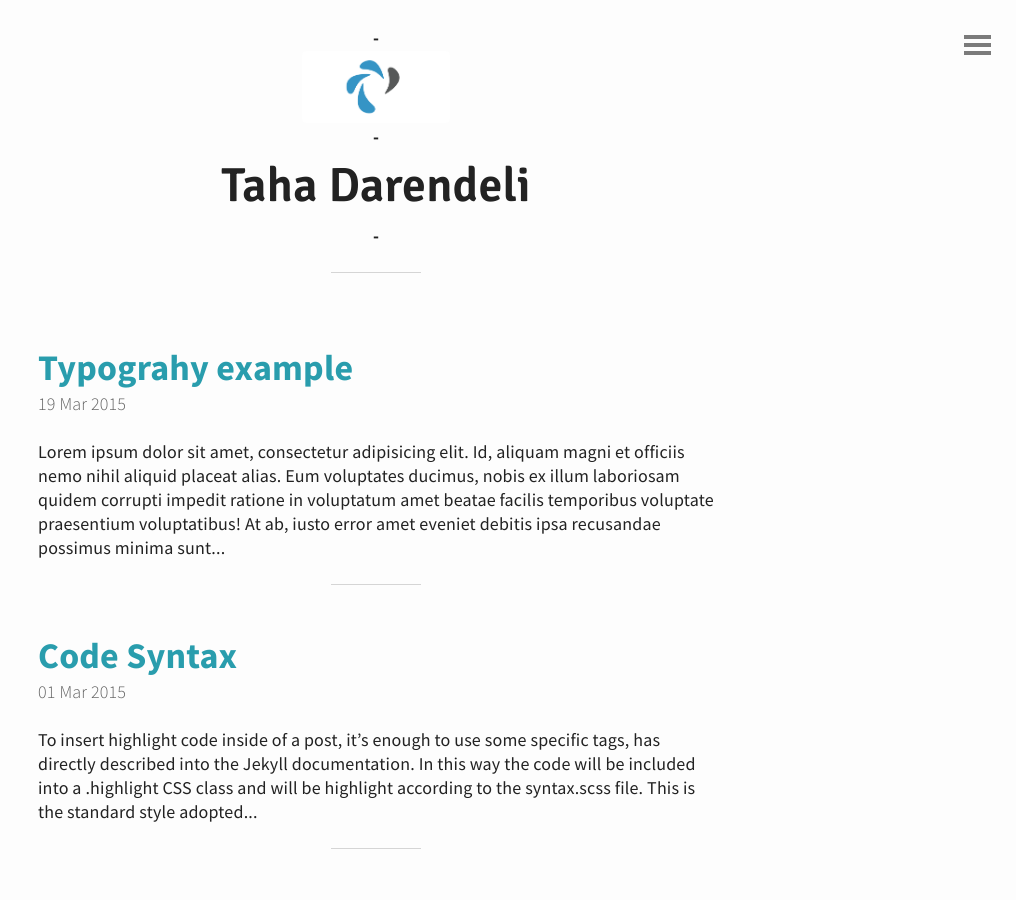
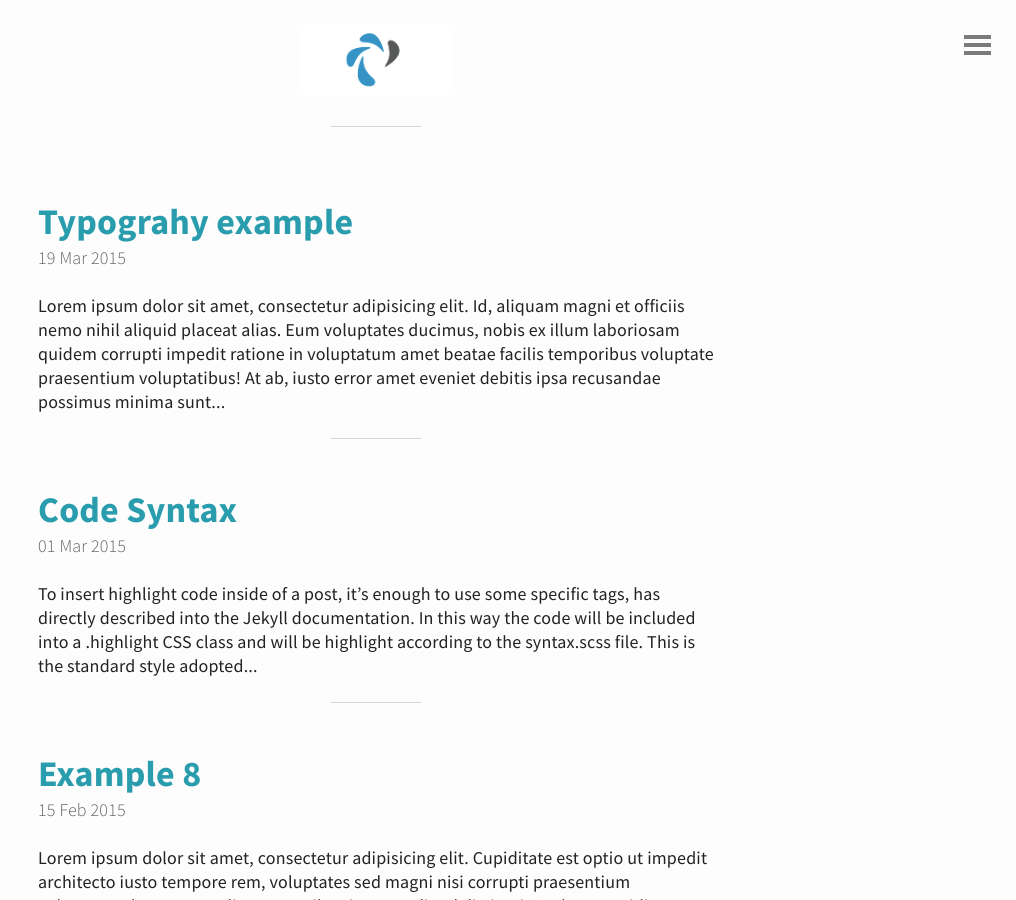
Before and after one commit to tahadarendeli/tahadarendeli.github.io, a Jekyll site: the page built from index.html, in a window 1280 px wide and 900 px high. Shown: the whole window, without its empty margins (264-1280 px from the left). Built offline with Jekyll 4.4.1, drawn with Linux system fonts in a browser that asks for light colours; the list of posts is cut into pages by our own code.

Commit message:
Update header.html

```diff
--- a/_includes/header.html
+++ b/_includes/header.html
@@ -1,6 +1,6 @@
 <header id="header">
 	<a href="{{ site.baseurl }}">
- -		<img src="{{ "/img/logo.png" | prepend: site.baseurl | replace: '//', '/' }}" alt="Emerald Logo">
- -	  <h1>Taha Darendeli</h1>
- -	</a>
+ 		<img src="{{ "/img/logo.png" | prepend: site.baseurl | replace: '//', '/' }}" alt="Emerald Logo">
+
+ 	</a>
 </header>
```
